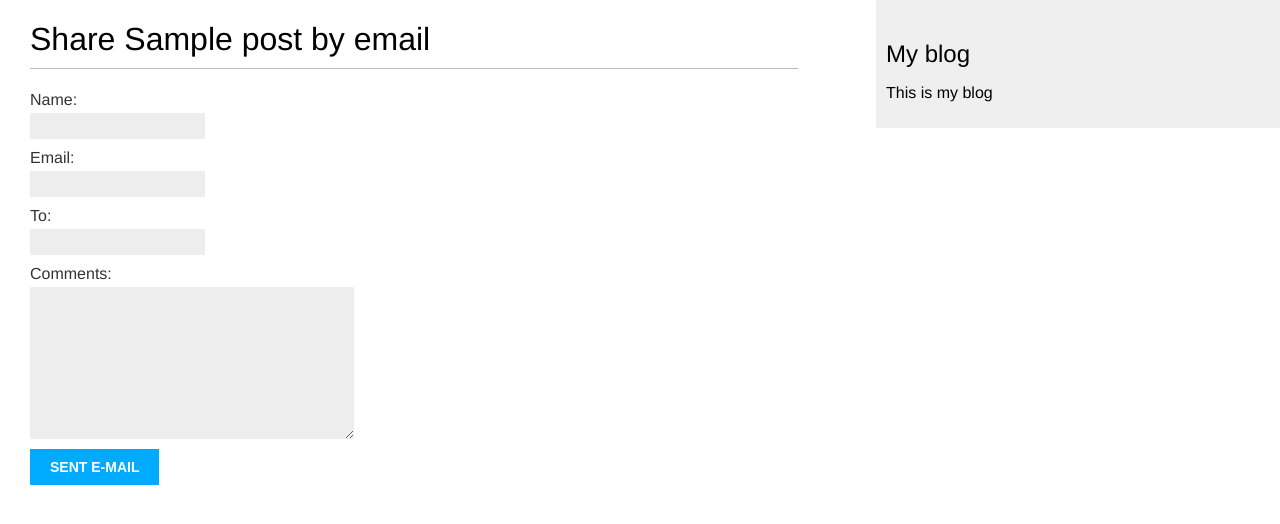
After one commit to UlasevichNazar/My_blog, a Django app: page /blog/1/share/ in a window 1280 px wide. The commit adds this page. Shown: the top 524 px of the page. Run offline with Django 4.2, Linux system fonts and the light colour scheme; tables that the repository leaves empty hold one stand-in row (values such as "Sample post").

Commit message:
feat: create email sending

```diff
--- /dev/null
+++ b/blog/forms.py
@@ -0,0 +1,7 @@
+from django import forms
+
+class EmailPostForm(forms.Form):
+    name = forms.CharField(max_length=25)
+    email = forms.EmailField()
+    to = forms.EmailField()
+    comments = forms.CharField(required=False, widget=forms.Textarea)
--- /dev/null
+++ b/blog/static/css/pagination.css
@@ -0,0 +1,4 @@
+.pagination {
+    margin:40px 0;
+    font-weight:bold;
+}
--- a/blog/templates/blog/post/detail.html
+++ b/blog/templates/blog/post/detail.html
@@ -8,4 +8,7 @@
     Published {{post.publish}} by {{ post.author }}
 </p>
 {{post.body|linebreaks}}
+<p>
+    <a href="{% url 'blog:post_share' post.id  %}">Share this post</a>
+</p>
 {% endblock %}
--- a/blog/templates/blog/post/list.html
+++ b/blog/templates/blog/post/list.html
@@ -15,5 +15,5 @@ My Blog
 </p>
 {{p.body|truncatewords:30|linebreaks}}
 {% endfor %}
-{% include 'pagination.html' with page=posts%}
+{% include 'pagination.html' with page=page_obj%}
 {% endblock %}
--- /dev/null
+++ b/blog/templates/blog/post/share.html
@@ -0,0 +1,18 @@
+{% extends 'blog/base.html' %}
+{% block title %}Share a post{% endblock%}
+{% block content %}
+{% if sent %}
+<h1>Email successfully sent!</h1>
+<p>
+    "{{post.title}} was successfully sent to {{form.cleaned_data.to}}"<br>
+    <a href="{% url 'blog:post_list' %}">Return to Homepage</a>
+</p>
+{% else %}
+<h1>Share {{post.title}} by email</h1>
+<form method="post">
+    {% csrf_token %}
+    {{form.as_p}}
+<input type="submit" value="Sent e-mail">
+</form>
+{% endif %}
+{% endblock %}
--- a/blog/urls.py
+++ b/blog/urls.py
@@ -4,6 +4,8 @@ from . import views
 app_name = 'blog'
 
 urlpatterns = [
-    path('', views.post_list, name='post_list'),
+    # path('', views.post_list, name='post_list'),
+    path('', views.PostListView.as_view(), name='post_list'),
     path('<int:year>/<int:month>/<int:day>/<slug:post>/', views.post_detail, name='post_detail'),
+    path('<int:post_id>/share/', views.post_share, name='post_share'),
 ]
--- a/blog/views.py
+++ b/blog/views.py
@@ -1,20 +1,28 @@
 from django.shortcuts import render, get_object_or_404
-from django.core.paginator import Paginator, EmptyPage, PageNotAnInteger
-
+# from django.core.paginator import Paginator, EmptyPage, PageNotAnInteger
+from django.views.generic import ListView
+from django.core.mail import send_mail
+from blog.forms import EmailPostForm
 from blog.models import Post
 
 
-def post_list(request):
-    post = Post.published.all()
-    paginator = Paginator(post, 3)
-    page_number = request.GET.get('page', 1)
-    try:
-        posts = paginator.page(page_number)
-    except PageNotAnInteger:
-        posts = paginator.page(1)
-    except EmptyPage:
-        posts = paginator.page(paginator.num_pages)
-    return render(request, 'blog/post/list.html', {'posts': posts})
+# def post_list(request):
+#     post = Post.published.all()
+#     paginator = Paginator(post, 3)
+#     page_number = request.GET.get('page', 1)
+#     try:
+#         posts = paginator.page(page_number)
+#     except PageNotAnInteger:
+#         posts = paginator.page(1)
+#     except EmptyPage:
+#         posts = paginator.page(paginator.num_pages)
+#     return render(request, 'blog/post/list.html', {'posts': posts})
+
+class PostListView(ListView):
+    queryset = Post.published.all()
+    context_object_name = 'posts'
+    paginate_by = 3
+    template_name = 'blog/post/list.html'
 
 
 def post_detail(request, year, month, day, post):
@@ -22,3 +30,23 @@ def post_detail(request, year, month, day, post):
                              publish__month=month, publish__day=day)
 
     return render(request, 'blog/post/detail.html', {'post': post})
+
+
+def post_share(request, post_id):
+    post = get_object_or_404(Post, id=post_id, status=Post.Status.PUBLISHED)
+    sent = False
+    if request.method == 'POST':
+        form = EmailPostForm(request.POST)
+        if form.is_valid():
+            success_form = form.cleaned_data
+            post_url = request.build_absolute_uri(post.get_absolute_url())
+            subject = f"{success_form['name']} recommends you read"
+            message = f"Read {post.title} at {post_url}\n\n" \
+                      f"{success_form['name']}\'s comments: {success_form['comments']}"
+            send_mail(subject, message, 'ulnazar51@gmail.com', [success_form['to']])
+            sent = True
+    else:
+        form = EmailPostForm()
+
+    return render(request, 'blog/post/share.html', {'post': post, 'form': form,
+                                                    'sent': sent})
```
Also changed, not shown: config/settings.py (+9 -0 lines), 1 other file.
